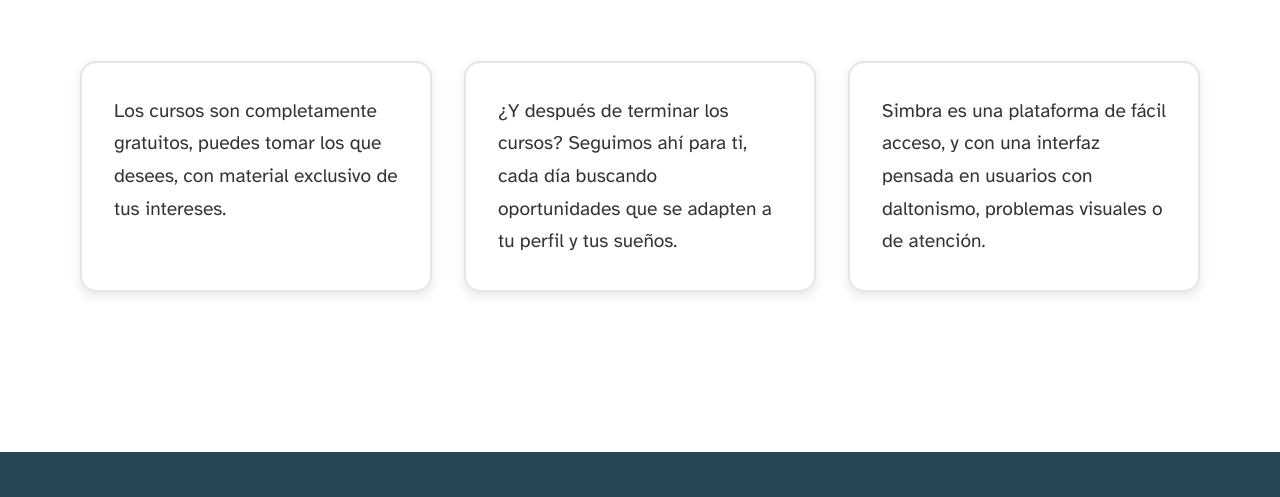
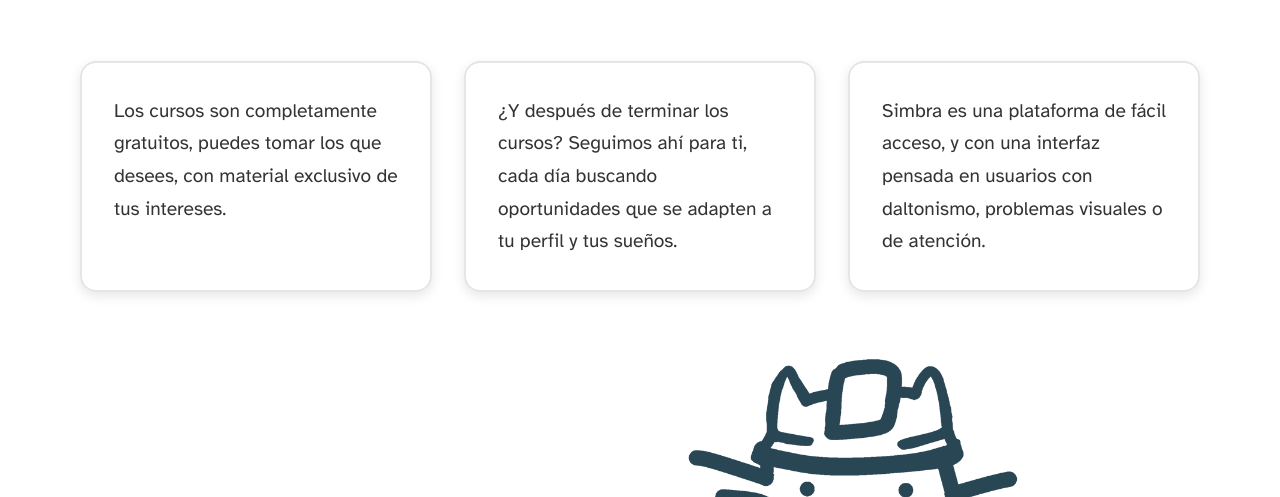
Before and after one commit to Yaslie/Simbra, a plain HTML site: page Frontend/Home/index.html in a window 1280 px wide. Shown: the part 3149-3646 px from the top of the page. Drawn offline with Linux system fonts and the light colour scheme.

Commit message:
Home finalizado

```diff
--- a/Frontend/Home/Home.css
+++ b/Frontend/Home/Home.css
@@ -359,6 +359,11 @@
     margin-top: 3rem;
 }
 
+.gatoConstructor{
+margin-top: -22rem;
+margin-left: 34rem;
+margin-bottom: -2rem;
+}
 
 /* Footer */
 .footer {
--- a/Frontend/Home/index.html
+++ b/Frontend/Home/index.html
@@ -123,6 +123,10 @@
         </div>
     </section>
 
+    <div class="gatoConstructor">
+        <img src="../img/build-gato.png"alt="Mascota simbra"width="600rem" height="600rem">
+    </div>
+
     <!-- Footer -->
     <footer class="footer">
         <div class="container">
```
